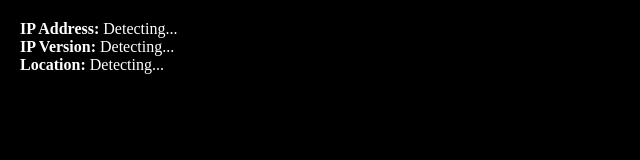
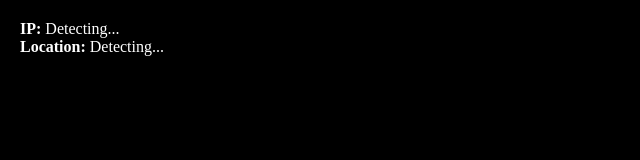
Before and after one commit to iamkkronly/movie-bot-original-2.0, a plain HTML site: page index.html in a window 1280 px wide. Shown: the whole page, without its empty margins (0-640 px from the left). Drawn offline with nearby package versions, Linux system fonts and the light colour scheme.

Commit message:
Update index.html

```diff
--- a/index.html
+++ b/index.html
@@ -3,95 +3,93 @@
 <head>
   <meta charset="UTF-8" />
   <meta name="viewport" content="width=device-width, initial-scale=1" />
-  <title>3D Render + IP & Location Detector</title>
+  <title>3D Globe with Location Marker</title>
   <style>
-    body, html { margin: 0; padding: 0; overflow: hidden; height: 100%; background: #000; color: #fff; }
-    #container { width: 100vw; height: 60vh; display: block; }
-    #info { padding: 20px; background: rgba(0,0,0,0.8); position: absolute; top: 0; left: 0; z-index: 10; }
-    .label { font-weight: bold; }
+    body { margin: 0; background: #000; color: #fff; }
+    #info { position: absolute; top: 10px; left: 10px; z-index: 10; background: rgba(0,0,0,0.6); padding: 10px; border-radius: 6px; }
+    #globe { display: block; width: 100vw; height: 100vh; }
   </style>
 </head>
 <body>
   <div id="info">
-    <div><span class="label">IP Address:</span> <span id="ip">Detecting...</span></div>
-    <div><span class="label">IP Version:</span> <span id="ipver">Detecting...</span></div>
-    <div><span class="label">Location:</span> <span id="loc">Detecting...</span></div>
+    <div><b>IP:</b> <span id="ip">Detecting...</span></div>
+    <div><b>Location:</b> <span id="loc">Detecting...</span></div>
   </div>
-  <div id="container"></div>
+  <canvas id="globe"></canvas>
+  <script src="https://cdn.jsdelivr.net/npm/three@0.152.2/build/three.min.js"></script>
+  <script src="https://cdn.jsdelivr.net/npm/three@0.152.2/examples/js/controls/OrbitControls.js"></script>
+  <script>
+    // Globe setup
+    const canvas = document.getElementById('globe');
+    const renderer = new THREE.WebGLRenderer({ canvas, antialias: true });
+    renderer.setSize(window.innerWidth, window.innerHeight);
 
-  <!-- Three.js CDN -->
-  <script src="https://cdn.jsdelivr.net/npm/three@0.152.2/build/three.min.js"></script>
+    const scene = new THREE.Scene();
+    const camera = new THREE.PerspectiveCamera(45, window.innerWidth/window.innerHeight, 0.1, 1000);
+    camera.position.z = 3;
 
-  <script>
-    // 3D Render (heavy)
-    const container = document.getElementById('container');
-    const scene = new THREE.Scene();
-    scene.background = new THREE.Color(0x000000);
+    const controls = new THREE.OrbitControls(camera, renderer.domElement);
+    controls.enableDamping = true;
 
-    const camera = new THREE.PerspectiveCamera(75, window.innerWidth / (window.innerHeight*0.6), 0.1, 1000);
-    camera.position.z = 5;
+    // Lights
+    scene.add(new THREE.AmbientLight(0xffffff, 0.7));
+    const dirLight = new THREE.DirectionalLight(0xffffff, 1);
+    dirLight.position.set(5, 3, 5);
+    scene.add(dirLight);
 
-    const renderer = new THREE.WebGLRenderer({ antialias: true });
-    renderer.setSize(window.innerWidth, window.innerHeight * 0.6);
-    container.appendChild(renderer.domElement);
+    // Earth sphere
+    const geometry = new THREE.SphereGeometry(1, 64, 64);
+    const texture = new THREE.TextureLoader().load('https://upload.wikimedia.org/wikipedia/commons/9/97/The_Earth_seen_from_Apollo_17.jpg');
+    const material = new THREE.MeshPhongMaterial({ map: texture });
+    const earth = new THREE.Mesh(geometry, material);
+    scene.add(earth);
 
-    const ambientLight = new THREE.AmbientLight(0x404040, 2);
-    scene.add(ambientLight);
+    // Marker
+    const markerGeometry = new THREE.SphereGeometry(0.03, 16, 16);
+    const markerMaterial = new THREE.MeshBasicMaterial({ color: 0xff0000 });
+    const marker = new THREE.Mesh(markerGeometry, markerMaterial);
+    scene.add(marker);
 
-    const pointLight1 = new THREE.PointLight(0xff0000, 1, 100);
-    pointLight1.position.set(5, 5, 5);
-    scene.add(pointLight1);
+    // Convert lat/lon to 3D position on sphere
+    function latLonToVector3(lat, lon, radius = 1.01) {
+      const phi = (90 - lat) * (Math.PI / 180);
+      const theta = (lon + 180) * (Math.PI / 180);
+      return new THREE.Vector3(
+        -radius * Math.sin(phi) * Math.cos(theta),
+         radius * Math.cos(phi),
+         radius * Math.sin(phi) * Math.sin(theta)
+      );
+    }
 
-    const pointLight2 = new THREE.PointLight(0x0000ff, 1, 100);
-    pointLight2.position.set(-5, -5, 5);
-    scene.add(pointLight2);
-
-    const geometry = new THREE.SphereGeometry(1, 256, 256);
-    const material = new THREE.MeshStandardMaterial({
-      color: 0x00ff00,
-      metalness: 0.8,
-      roughness: 0.2
-    });
-    const sphere = new THREE.Mesh(geometry, material);
-    scene.add(sphere);
-
+    // Animate
     function animate() {
+      controls.update();
+      renderer.render(scene, camera);
       requestAnimationFrame(animate);
-      sphere.rotation.x += 0.005;
-      sphere.rotation.y += 0.01;
-      renderer.render(scene, camera);
     }
     animate();
 
+    // Resize handling
     window.addEventListener('resize', () => {
-      camera.aspect = window.innerWidth / (window.innerHeight*0.6);
+      camera.aspect = window.innerWidth/window.innerHeight;
       camera.updateProjectionMatrix();
-      renderer.setSize(window.innerWidth, window.innerHeight * 0.6);
+      renderer.setSize(window.innerWidth, window.innerHeight);
     });
 
-    // IP & Location Detection
-    async function detectIPAndLocation() {
-      try {
-        // Use a public API to get IP and location
-        const res = await fetch('https://ipapi.co/json/');
-        const data = await res.json();
+    // Detect IP and location, then update marker
+    fetch('https://ipapi.co/json/')
+      .then(res => res.json())
+      .then(data => {
         document.getElementById('ip').textContent = data.ip;
-        document.getElementById('loc').textContent =
-          `${data.city}, ${data.region}, ${data.country_name}`;
-
-        // Detect IPv4 or IPv6
-        const ip = data.ip;
-        let ipver = 'Unknown';
-        if (/^(\d{1,3}\.){3}\d{1,3}$/.test(ip)) ipver = 'IPv4';
-        else if (/^([0-9a-fA-F]{0,4}:){2,7}[0-9a-fA-F]{0,4}$/.test(ip)) ipver = 'IPv6';
-        document.getElementById('ipver').textContent = ipver;
-      } catch (e) {
+        document.getElementById('loc').textContent = `${data.city}, ${data.country_name} (${data.latitude}, ${data.longitude})`;
+        // Place marker
+        const pos = latLonToVector3(data.latitude, data.longitude);
+        marker.position.copy(pos);
+      })
+      .catch(() => {
         document.getElementById('ip').textContent = 'Error';
-        document.getElementById('ipver').textContent = 'Error';
         document.getElementById('loc').textContent = 'Error';
-      }
-    }
-    detectIPAndLocation();
+      });
   </script>
 </body>
 </html>
```
